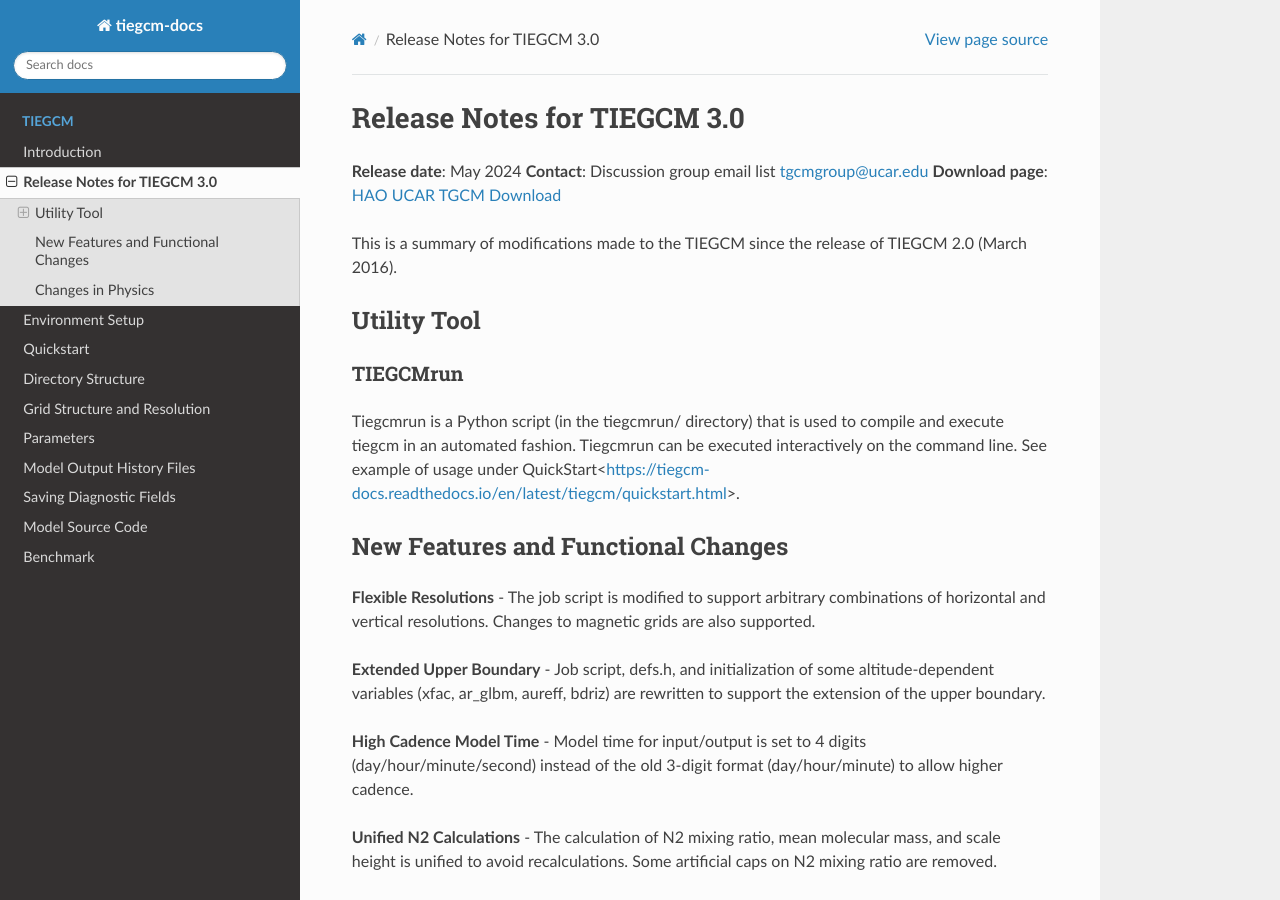
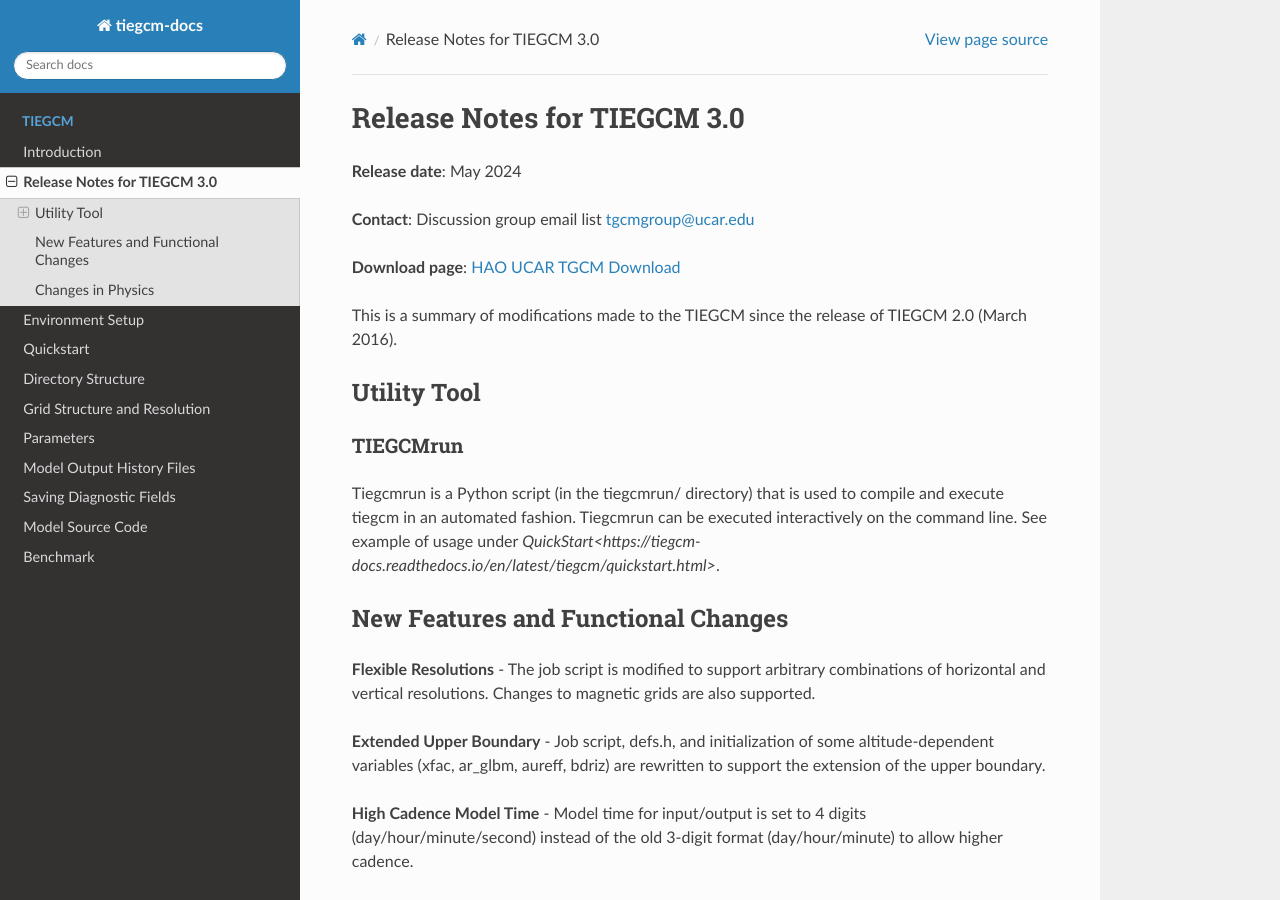
Before and after one commit to NCAR/tiegcm-docs, a Sphinx documentation site: the page built from docs/source/tiegcm/release_notes.rst, in a window 1280 px wide and 900 px high. Built offline with Sphinx 7.4.7 and the Read the Docs theme 2.0.0, drawn with Linux system fonts in a browser that asks for light colours.

```diff
--- a/docs/source/tiegcm/release_notes.rst
+++ b/docs/source/tiegcm/release_notes.rst
@@ -2,7 +2,9 @@ Release Notes for TIEGCM 3.0
 ============================
 
 **Release date**: May 2024
+
 **Contact**: Discussion group email list tgcmgroup@ucar.edu
+
 **Download page**: `HAO UCAR TGCM Download <https://github.com/NCAR/tiegcm/tree/master>`_
 
 This is a summary of modifications made to the TIEGCM since the release of TIEGCM 2.0 (March 2016).
@@ -14,7 +16,7 @@ Utility Tool
 TIEGCMrun
 ^^^^^^^
 
-Tiegcmrun is a Python script (in the tiegcmrun/ directory) that is used to compile and execute tiegcm in an automated fashion. Tiegcmrun can be executed interactively on the command line. See example of usage under QuickStart<https://tiegcm-docs.readthedocs.io/en/latest/tiegcm/quickstart.html>.
+Tiegcmrun is a Python script (in the tiegcmrun/ directory) that is used to compile and execute tiegcm in an automated fashion. Tiegcmrun can be executed interactively on the command line. See example of usage under `QuickStart<https://tiegcm-docs.readthedocs.io/en/latest/tiegcm/quickstart.html>`.
 
 New Features and Functional Changes
 -----------------------------------
```
